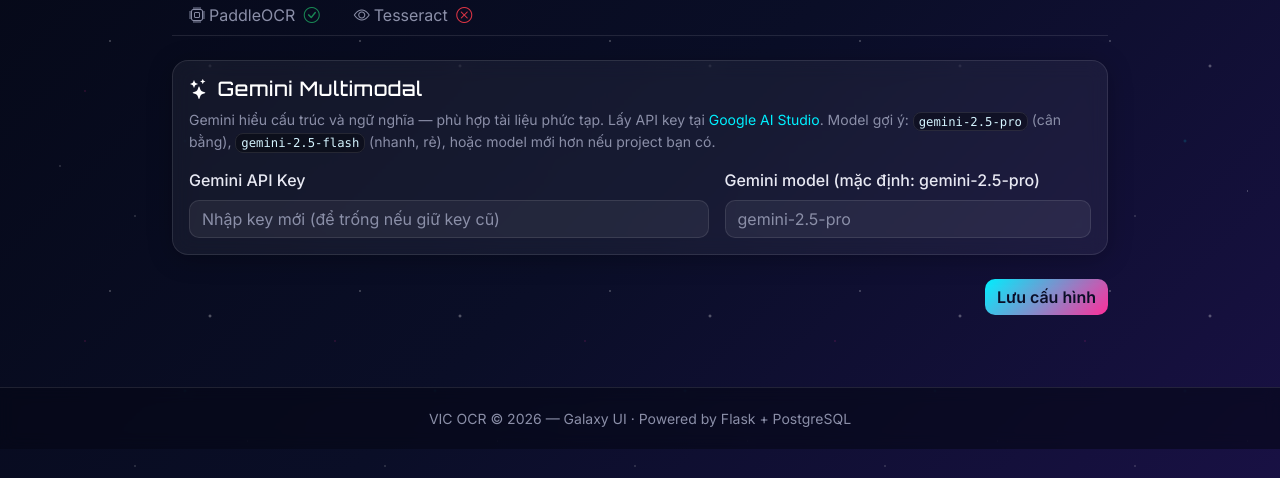
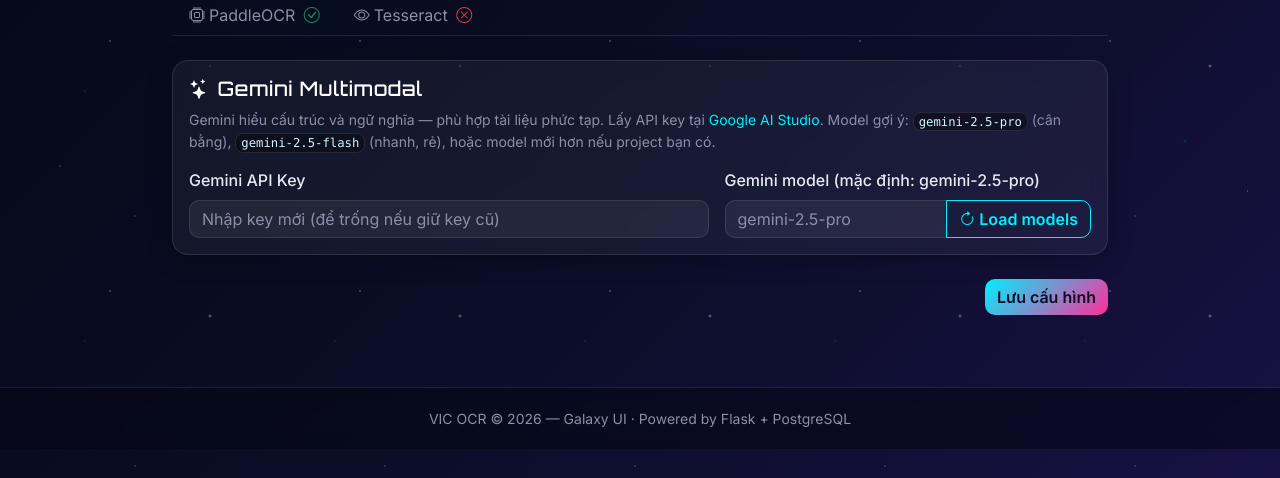
Before and after one commit to phuongpham3141/vkesys-orc, a Flask app: page /settings in a window 1280 px wide, after a click on "Gemini Multimodal". Shown: the part 214-692 px from the top of the page. Run offline with Flask 3, Linux system fonts and the light colour scheme; the visitor is signed in with stand-in values (Sample User, id 1); data comes from the database, SQL or seed files in the repository; parts of the project's set-up code (start-up, migrations or seed data) failed here and were passed over; some libraries are stand-ins or nearby versions.

Commit message:
Add 'Load models' button for Gemini settings
Instead of forcing the user to memorise / paste the model id (and risk
typos like gemini-2.5-pro vs gemini-2-5-pro), let them click a button
and pick from the list of models their API key actually has access to.

Backend:
- POST /settings/gemini/models calls google.generativeai.list_models(),
  filters to those whose supported_generation_methods includes
  'generateContent', strips the 'models/' prefix, sorts gemini-pro /
  gemini-flash to the top and demotes preview / lite variants.
- Key resolution priority: form 'api_key' (the value the user just
  typed but hasn't saved yet) > saved encrypted UserOCRConfig key >
  GEMINI_API_KEY env fallback. So clicking Load works even before the
  user clicks Save.

Frontend:
- input-group adds the button next to the model field.
- A collapsing area below the row renders the loaded models as chips;
  clicking a chip writes its name into the model input, highlights the
  chosen chip and shows a confirmation toast.
- {% block scripts %} contains the fetch handler with CSRF token and
  status spinner.

Co-Authored-By: Claude Opus 4.7 (1M context) <noreply@anthropic.com>

```diff
--- a/app/main/routes.py
+++ b/app/main/routes.py
@@ -256,6 +256,86 @@ def job_download(job_id: int, fmt: str):
     return send_file(str(path), as_attachment=True, download_name=download_name)
 
 
+@main_bp.route("/settings/gemini/models", methods=["POST"])
+@login_required
+def gemini_models():
+    """Return the list of Gemini models available to the caller's API key.
+
+    Looks up the key in this priority:
+      1. form ``api_key`` field (a key the user typed but hasn't saved yet)
+      2. encrypted ``UserOCRConfig.gemini_api_key`` for the current user
+      3. ``GEMINI_API_KEY`` env fallback
+    """
+    config = UserOCRConfig.query.filter_by(user_id=current_user.id).first()
+    api_key = (request.form.get("api_key") or "").strip()
+    if not api_key and config is not None:
+        api_key = config.gemini_api_key or ""
+    if not api_key:
+        api_key = current_app.config.get("GEMINI_API_KEY") or ""
+    if not api_key:
+        return (
+            jsonify(
+                {
+                    "success": False,
+                    "error": {
+                        "code": "MISSING_KEY",
+                        "message": "Cần Gemini API key (gõ vào ô bên trái rồi bấm lại, hoặc lưu key trước).",
+                    },
+                }
+            ),
+            400,
+        )
+
+    try:
+        import google.generativeai as genai
+
+        genai.configure(api_key=api_key)
+        models = []
+        for m in genai.list_models():
+            methods = list(getattr(m, "supported_generation_methods", []) or [])
+            if "generateContent" not in methods:
+                continue
+            raw_name = getattr(m, "name", "") or ""
+            name = raw_name.split("/", 1)[1] if "/" in raw_name else raw_name
+            if not name:
+                continue
+            models.append(
+                {
+                    "name": name,
+                    "display_name": getattr(m, "display_name", "") or name,
+                    "description": (getattr(m, "description", "") or "")[:200],
+                    "input_token_limit": getattr(m, "input_token_limit", 0),
+                }
+            )
+
+        def _sort_key(m: dict) -> tuple:
+            n = m["name"]
+            return (
+                not n.startswith("gemini"),
+                "pro" not in n,
+                "flash" not in n,
+                "preview" in n or "exp" in n,
+                "lite" in n,
+                n,
+            )
+
+        models.sort(key=_sort_key)
+        return jsonify({"success": True, "data": models, "error": None})
+    except Exception as exc:
+        return (
+            jsonify(
+                {
+                    "success": False,
+                    "error": {
+                        "code": "GEMINI_API_ERROR",
+                        "message": f"Không thể lấy danh sách model: {exc}",
+                    },
+                }
+            ),
+            500,
+        )
+
+
 @main_bp.route("/settings", methods=["GET", "POST"])
 @login_required
 def settings():
--- a/app/templates/main/settings.html
+++ b/app/templates/main/settings.html
@@ -90,12 +90,30 @@
             <div class="row g-3">
               <div class="col-md-7">
                 {{ form.gemini_api_key.label(class_='form-label') }}
-                {{ form.gemini_api_key(class_='form-control', placeholder='Nhập key mới (để trống nếu giữ key cũ)') }}
+                {{ form.gemini_api_key(class_='form-control', placeholder='Nhập key mới (để trống nếu giữ key cũ)', id='gemini-api-key-input') }}
               </div>
               <div class="col-md-5">
                 {{ form.gemini_model.label(class_='form-label') }}
-                {{ form.gemini_model(class_='form-control', placeholder='gemini-2.5-pro') }}
+                <div class="input-group">
+                  {{ form.gemini_model(class_='form-control', placeholder='gemini-2.5-pro', id='gemini-model-input') }}
+                  <button class="btn btn-outline-primary" type="button" id="load-gemini-models-btn"
+                          title="Tải danh sách model có thể dùng với key của bạn">
+                    <i class="bi bi-arrow-clockwise me-1"></i>Load models
+                  </button>
+                </div>
               </div>
+            </div>
+            <div id="gemini-models-list" class="mt-3 d-none">
+              <div class="d-flex justify-content-between align-items-center mb-2">
+                <small class="text-galaxy-muted">
+                  <i class="bi bi-stars me-1"></i>
+                  Tìm thấy <span id="gemini-models-count">0</span> model — click để chọn:
+                </small>
+                <button type="button" class="btn btn-sm btn-link text-galaxy-muted" id="hide-gemini-models">
+                  <i class="bi bi-x"></i> Đóng
+                </button>
+              </div>
+              <div class="d-flex flex-wrap gap-2" id="gemini-models-chips"></div>
             </div>
             {% if config.gemini_api_key_encrypted %}
               <div class="alert alert-info py-2 small mt-3"><i class="bi bi-shield-check me-1"></i>Đã có key (mã hoá)</div>
@@ -166,3 +184,90 @@
   </form>
 </div>
 {% endblock %}
+
+{% block scripts %}
+<script>
+(function () {
+  'use strict';
+  var loadBtn = document.getElementById('load-gemini-models-btn');
+  if (!loadBtn) return;
+
+  var modelInput = document.getElementById('gemini-model-input');
+  var keyInput = document.getElementById('gemini-api-key-input');
+  var listWrap = document.getElementById('gemini-models-list');
+  var chipsWrap = document.getElementById('gemini-models-chips');
+  var countEl = document.getElementById('gemini-models-count');
+  var hideBtn = document.getElementById('hide-gemini-models');
+
+  function setLoading(isLoading) {
+    loadBtn.disabled = isLoading;
+    loadBtn.innerHTML = isLoading
+      ? '<span class="spinner-border spinner-border-sm me-1"></span>Loading...'
+      : '<i class="bi bi-arrow-clockwise me-1"></i>Load models';
+  }
+
+  function renderChips(models) {
+    chipsWrap.innerHTML = '';
+    models.forEach(function (m) {
+      var chip = document.createElement('button');
+      chip.type = 'button';
+      chip.className = 'btn btn-sm btn-outline-primary';
+      chip.title = (m.display_name || m.name) + (m.description ? '\n\n' + m.description : '');
+      chip.innerHTML = '<i class="bi bi-stars me-1"></i>' + m.name;
+      chip.addEventListener('click', function () {
+        modelInput.value = m.name;
+        chipsWrap.querySelectorAll('button').forEach(function (b) {
+          b.classList.remove('btn-primary');
+          b.classList.add('btn-outline-primary');
+        });
+        chip.classList.remove('btn-outline-primary');
+        chip.classList.add('btn-primary');
+        VIC.showToast('Đã chọn: ' + m.name, 'success');
+      });
+      chipsWrap.appendChild(chip);
+    });
+    countEl.textContent = models.length;
+    listWrap.classList.remove('d-none');
+  }
+
+  loadBtn.addEventListener('click', function () {
+    var fd = new FormData();
+    fd.append('csrf_token', VIC.csrfToken());
+    if (keyInput && keyInput.value.trim()) fd.append('api_key', keyInput.value.trim());
+
+    setLoading(true);
+    fetch('{{ url_for("main.gemini_models") }}', {
+      method: 'POST',
+      body: fd,
+      credentials: 'same-origin'
+    })
+      .then(function (r) { return r.json().then(function (j) { return { ok: r.ok, body: j }; }); })
+      .then(function (res) {
+        setLoading(false);
+        if (!res.ok || !res.body.success) {
+          var msg = (res.body && res.body.error && res.body.error.message) || 'Load models thất bại';
+          VIC.showToast(msg, 'error');
+          return;
+        }
+        var models = res.body.data || [];
+        if (models.length === 0) {
+          VIC.showToast('Không có model nào hỗ trợ generateContent', 'warning');
+          return;
+        }
+        renderChips(models);
+        VIC.showToast('Tìm thấy ' + models.length + ' model', 'success');
+      })
+      .catch(function (err) {
+        setLoading(false);
+        VIC.showToast('Lỗi mạng: ' + err.message, 'error');
+      });
+  });
+
+  if (hideBtn) {
+    hideBtn.addEventListener('click', function () {
+      listWrap.classList.add('d-none');
+    });
+  }
+})();
+</script>
+{% endblock %}
```
